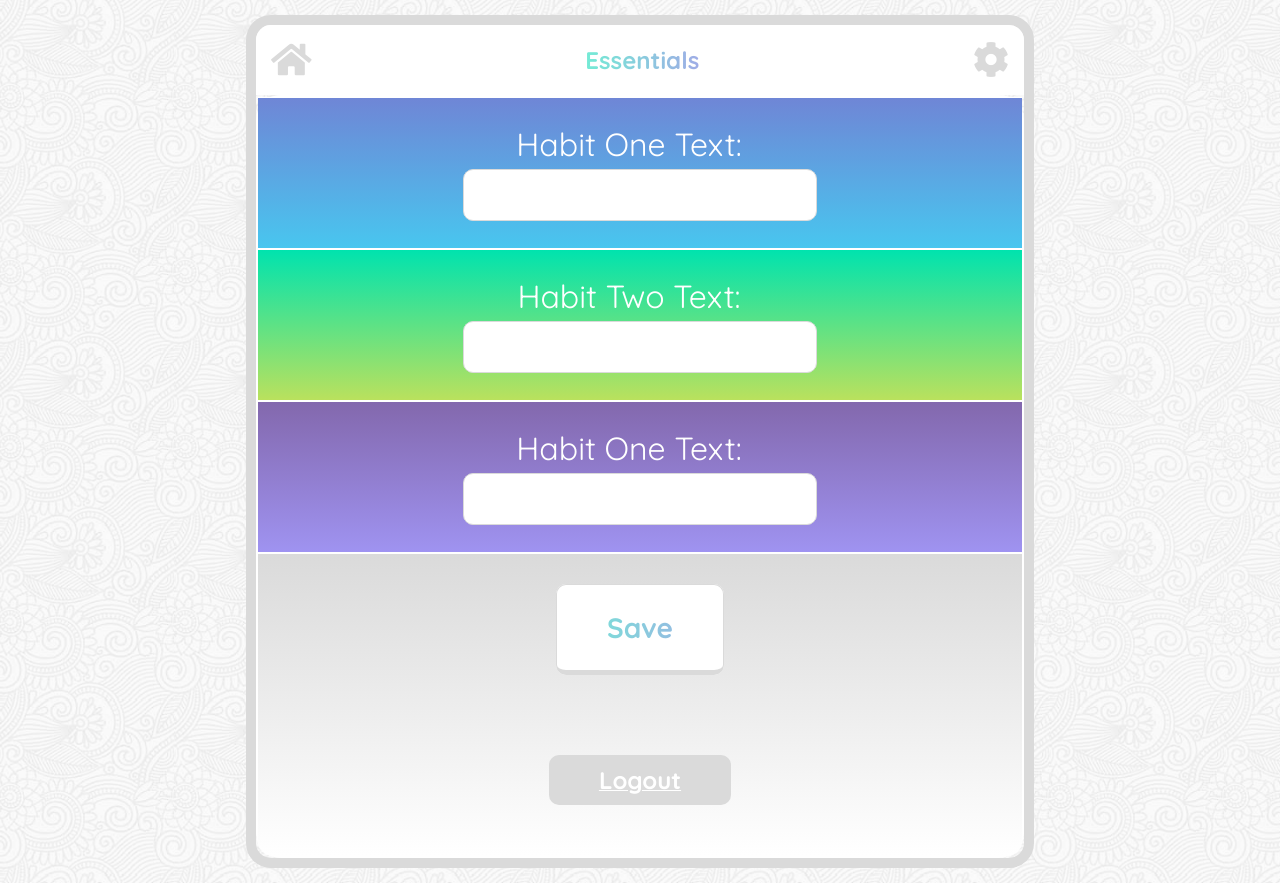
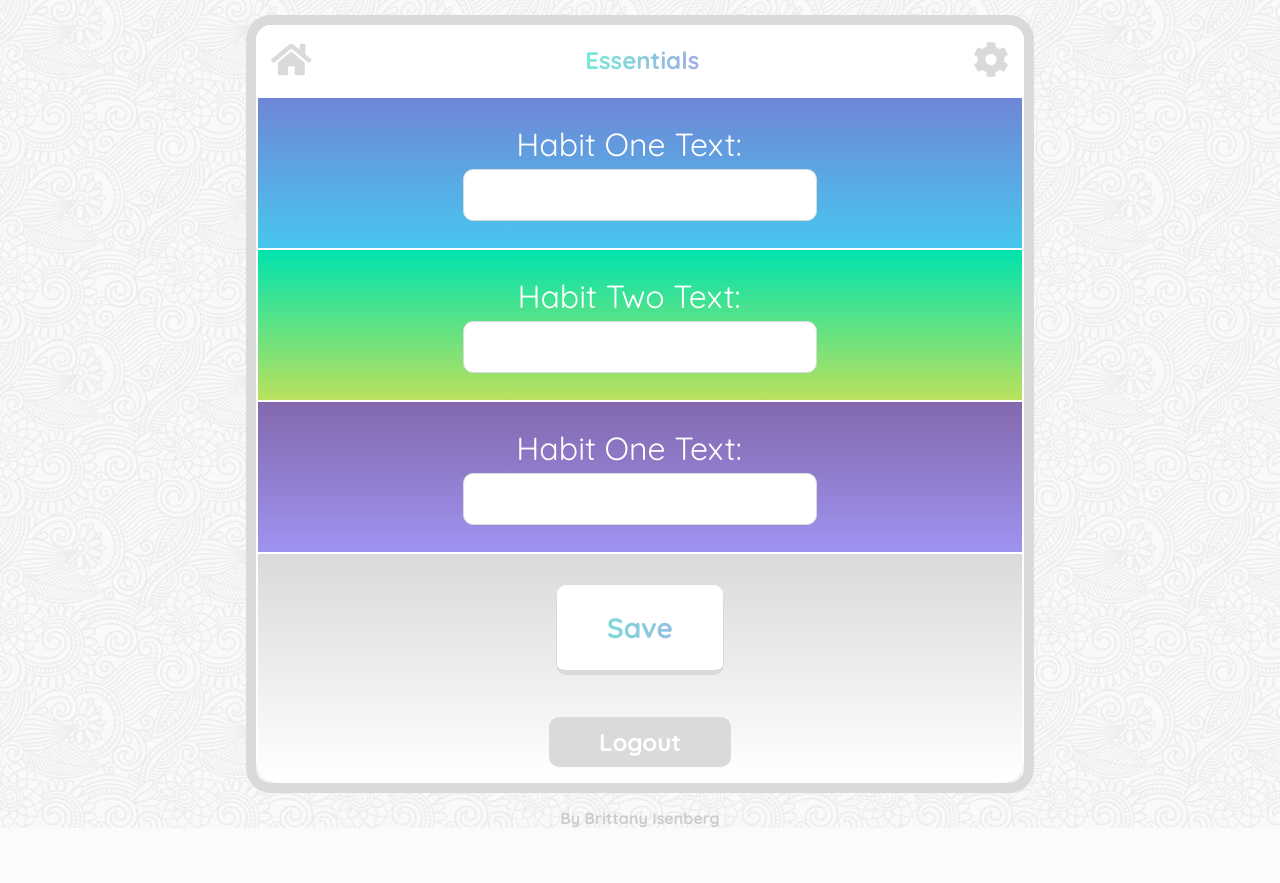
Before and after one commit to brittanyleigh/habits, a Django app: page /profile/ in a window 1280 px wide. After the commit the page ends 828 px from the top, so only its background shows below. Run offline with Django 3.2, Linux system fonts and the light colour scheme; the visitor is signed in with stand-in values (Sample User, id 1); some libraries are stand-ins or nearby versions.

Commit message:
style and a11y updates

```diff
--- a/daily_habits/static/habits.css
+++ b/daily_habits/static/habits.css
@@ -6,7 +6,8 @@
   background-size: 175px; }
 
 a {
-  color: #dadada; }
+  color: #dadada;
+  text-decoration: none; }
 
 .container {
   max-width: 768px;
@@ -27,7 +28,8 @@
 .main {
   position: relative;
   border: solid 2px #fff;
-  border-radius: 25px;
+  border-bottom-left-radius: 25px;
+  border-bottom-right-radius: 25px;
   background: #fff;
   -webkit-box-flex: 1;
   -ms-flex-positive: 1;
@@ -61,6 +63,8 @@
   .header__h4 {
     font-size: 36px;
     margin: 0px; }
+  .header__a:hover, .header__a:focus, .header__a:active {
+    color: #c1c1c1; }
 
 .nav {
   margin: 0 auto;
@@ -125,8 +129,12 @@
       -webkit-box-direction: normal;
       -ms-flex-direction: column;
       flex-direction: column; }
+    .habit__item--small {
+      min-height: 75px; }
   .habit__checkbox {
     opacity: 0; }
+    .habit__checkbox:focus, .habit__checkbox:focus + label::before {
+      outline: #3b99fc auto 5px; }
   .habit__label {
     font-size: 56px;
     color: white;
@@ -240,7 +248,6 @@
       margin-bottom: 25px;
       font-size: 24px; } }
 .profile button[type="submit"]:hover, .signup button[type="submit"]:hover {
-  margin-top: 34px;
   cursor: pointer; }
 
 .signup .habit:nth-child(2) {
@@ -264,4 +271,13 @@
   font-size: 24px;
   font-weight: 500; }
 
+.footer {
+  text-align: center; }
+  .footer__a {
+    font-weight: bold;
+    color: #cdcdcd; }
+    .footer__a:hover {
+      cursor: pointer;
+      color: #9face6; }
+
 /*# sourceMappingURL=habits.css.map */
--- a/daily_habits/static/habits.js
+++ b/daily_habits/static/habits.js
@@ -9,7 +9,7 @@
 	  this.form.submit();
 	});
 
-	$('.checkbox input:checkbox').on('click', function(){
+	$('.habit__checkbox input:checkbox').on('click', function(){
 		$(this).siblings('label').addClass('checked');
 	});
 });
--- a/daily_habits/static/habits.scss
+++ b/daily_habits/static/habits.scss
@@ -20,6 +20,7 @@
 
 a {
 	color: $neutral;
+	text-decoration: none;
 }
 .container {
 	max-width: 768px;
@@ -41,7 +42,8 @@
 .main {
 	position: relative;
 	border: solid 2px #fff;
-	border-radius: 25px;
+	border-bottom-left-radius: 25px;
+	border-bottom-right-radius: 25px;
 	background: #fff;
 	-webkit-box-flex: 1;
 	    -ms-flex-positive: 1;
@@ -81,6 +83,12 @@
     	font-size: 36px;
 	    margin: 0px;
     }
+
+		&__a {
+			&:hover, &:focus, &:active {
+				color: darken($neutral, 10%);
+			}
+		}
 }
 
 .nav {
@@ -159,9 +167,15 @@
 					-ms-flex-direction: column;
 							flex-direction: column;
 		}
+		&--small {
+			min-height: 75px;
+		}
 	}
 	&__checkbox {
 		opacity: 0;
+		&:focus, &:focus + label::before {
+			outline: rgb(59, 153, 252) auto 5px;
+		}
 	}
 	&__label {
     font-size: 56px;
@@ -173,10 +187,11 @@
 		    -ms-flex-align: center;
 		        align-items: center;
 		&:before{
-				font-family: "Font Awesome 5 Free";
+			font-family: "Font Awesome 5 Free";
 			font-weight: 400;
 			content: "\f111";
 			margin-right: 15px;
+
 		}
 		&--checked::before {
 			font-family: "Font Awesome 5 Free";
@@ -311,7 +326,6 @@
 	}
 
 	button[type="submit"]:hover {
-		margin-top: 34px;
 		cursor: pointer;
 	}
 }
@@ -348,3 +362,15 @@
     font-weight: 500;
 	}
 }
+
+.footer {
+	text-align: center;
+	&__a {
+		font-weight: bold;
+		color: darken($neutral, 5%);
+		&:hover {
+			cursor: pointer;
+			color: $highlight-b;
+		}
+	}
+}
--- a/daily_habits/templates/daily_habits/base.html
+++ b/daily_habits/templates/daily_habits/base.html
@@ -1,5 +1,5 @@
 {% load static %}
-<html>
+<html lang="en">
     <head>
         <title>Essentials || Daily Habit Tracker</title>
         <script src="https://code.jquery.com/jquery-2.2.4.min.js"></script>
@@ -26,7 +26,7 @@
             <ul class="header">
               <li class="header__li">
                 <h4 class="header__h4">
-                  <a href="/" aria-label="Essentials App Home"><i class="fas fa-home"></i></a>
+                  <a class="header__a" href="/" aria-label="Essentials App Home"><i class="fas fa-home"></i></a>
                 </h4>
               </li>
               <li class="header__li">
@@ -36,7 +36,7 @@
               </li>
               <li class="header__li">
                 <h4 class="header__h4">
-                  <a href="{% url 'profile' %}" aria-label="Profile Settings"><i class="fas fa-cog"></i></a>
+                  <a class="header__a" href="{% url 'profile' %}" aria-label="Profile Settings"><i class="fas fa-cog"></i></a>
                 </h4>
               </li>
             </ul>
@@ -58,5 +58,8 @@
         </main>
         {% endblock %}
       </div>
+      <footer role="contentinfo" class="footer">
+        <a class="footer__a" href="www.brittanyisenberg.com" target="_blank">By Brittany Isenberg</a>
+      </footer>
     </body>
 </html>
--- a/daily_habits/templates/daily_habits/profile.html
+++ b/daily_habits/templates/daily_habits/profile.html
@@ -26,7 +26,7 @@
 	  		<button type="submit" class="btn btn--default habit__item">
 	  			<h4 class="btn__h4"><span>Save</span></h4>
 	  		</button>
-	  		<a class="habit--btn btn--secondary habit__item" href="{% url 'logout' %}">
+	  		<a class="habit--btn btn--secondary habit__item habit__item--small" href="{% url 'logout' %}">
 	  			<h4 class="btn__h4"><span>Logout</span></h4>
 	  		</a>
 	  	</div>
```
Also changed, not shown: 1 other file.
